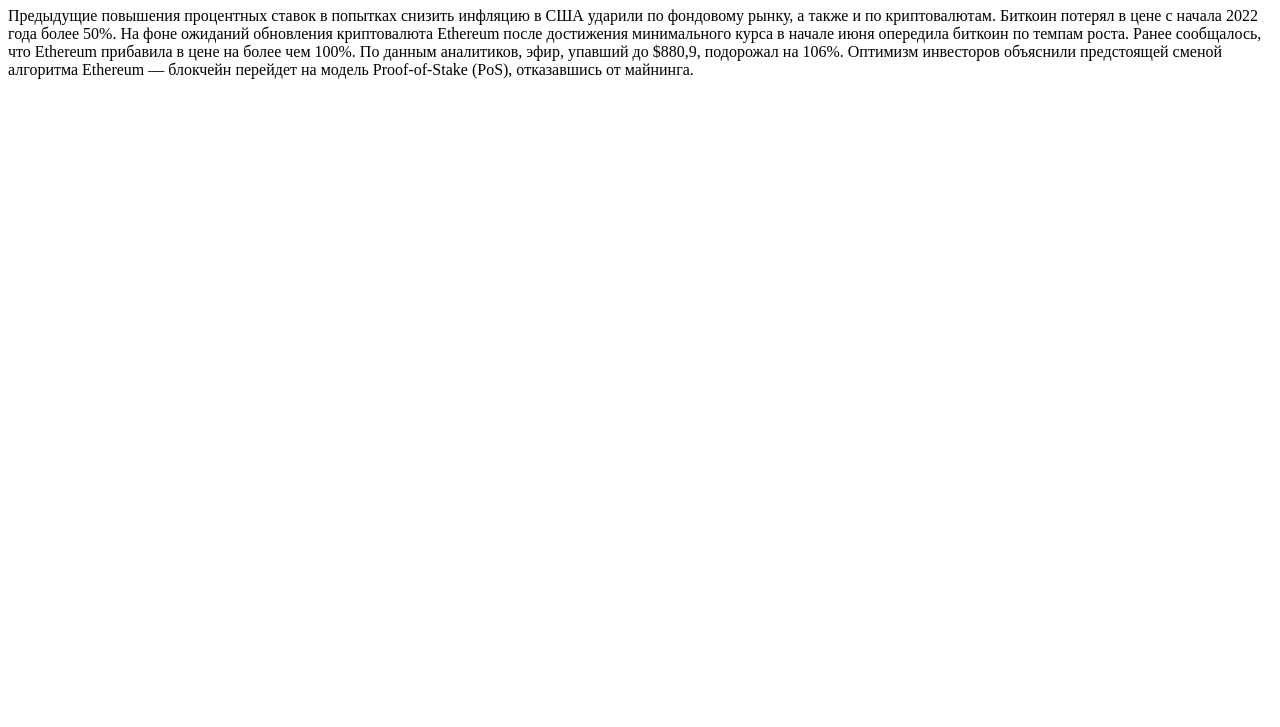
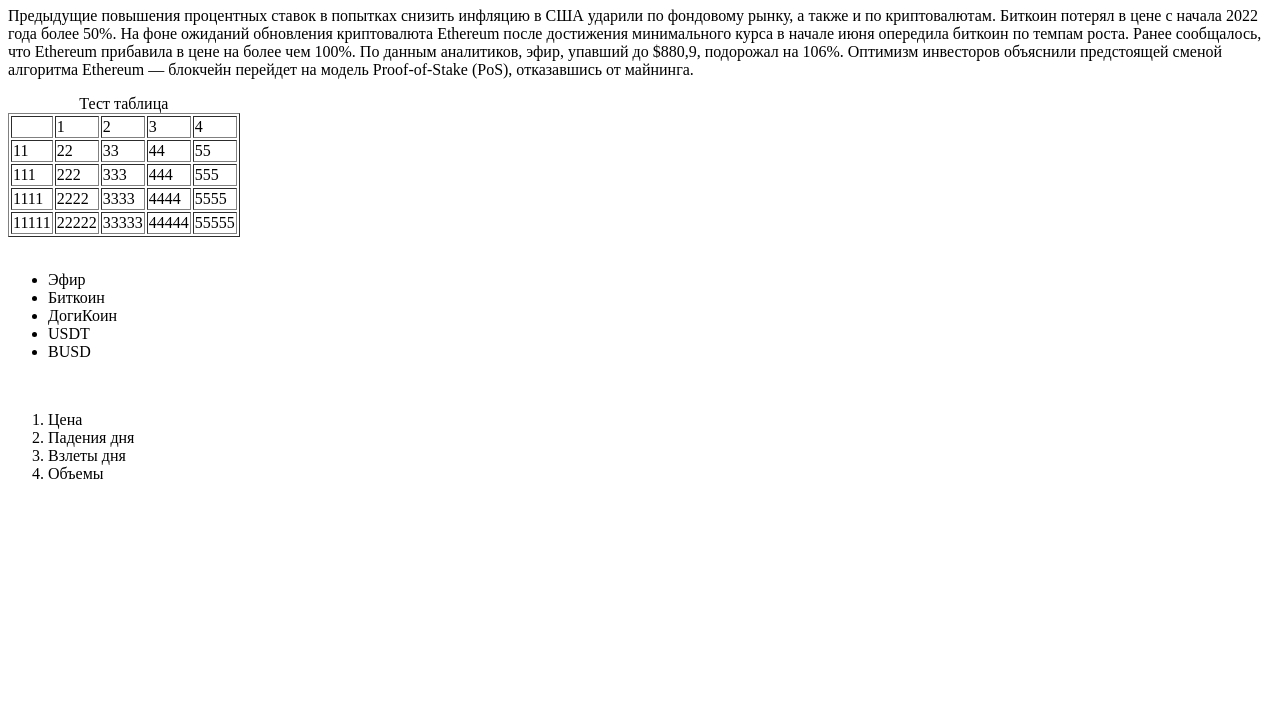
Before and after one commit to max1andreev/4p22-frontend-maxim-andreev, a plain HTML site: page homework_2/article2.html in a window 1280 px wide. Shown: the part 73-800 px from the top of the page. Drawn offline with Linux system fonts and the light colour scheme.

Commit message:
add homework_2

```diff
--- a/homework_2/article2.html
+++ b/homework_2/article2.html
@@ -7,7 +7,7 @@
 
 <body>
 
-    <h1>статья 2</h1>
+    <h1>Статья 2</h1>
     <p>Предыдущие повышения процентных ставок в попытках снизить инфляцию в США ударили по фондовому рынку, а также и
         по криптовалютам. Биткоин потерял в цене с начала 2022 года более 50%. На фоне ожиданий обновления криптовалюта
         Ethereum после достижения минимального курса в начале июня опередила биткоин по темпам роста.
@@ -15,6 +15,59 @@
         Ранее сообщалось, что Ethereum прибавила в цене на более чем 100%. По данным аналитиков, эфир, упавший до
         $880,9, подорожал на 106%. Оптимизм инвесторов объяснили предстоящей сменой алгоритма Ethereum — блокчейн
         перейдет на модель Proof-of-Stake (PoS), отказавшись от майнинга.</p>
+        <table border="1">
+            <caption>Тест таблица</caption>
+            <tr>
+              <td>&nbsp;</td>
+              <td>1</td>
+              <td>2</td>
+              <td>3</td>
+              <td>4</td>
+            </tr>
+            <tr>
+              <td>11</td>
+              <td>22</td>
+              <td>33</td>
+              <td>44</td>
+              <td>55</td>
+            </tr>
+            <tr>
+              <td>111</td>
+              <td>222</td>
+              <td>333</td>
+              <td>444</td>
+              <td>555</td>
+            </tr>
+            <tr>
+              <td>1111</td>
+              <td>2222</td>
+              <td>3333</td>
+              <td>4444</td>
+              <td>5555</td>
+            </tr>
+            <tr>
+              <td>11111</td>
+              <td>22222</td>
+              <td>33333</td>
+              <td>44444</td>
+              <td>55555</td>
+            </tr>
+          </table>
+          <br>
+<ul>
+          <li>Эфир</li>
+          <li>Биткоин</li>
+          <li>ДогиКоин</li>
+          <li>USDT</li>
+          <li>BUSD</li>
+</ul>
+          <br>
+          <ol>
+            <li>Цена</li>
+            <li>Падения дня</li>
+            <li>Взлеты дня</li>
+            <li>Объемы</li>
+          </ol>
 </body>
 
 </html>
```
Also changed, not shown: homework_2/article1.html (+1 -1 lines), homework_2/index.html (+1 -3 lines), 1 other file.
